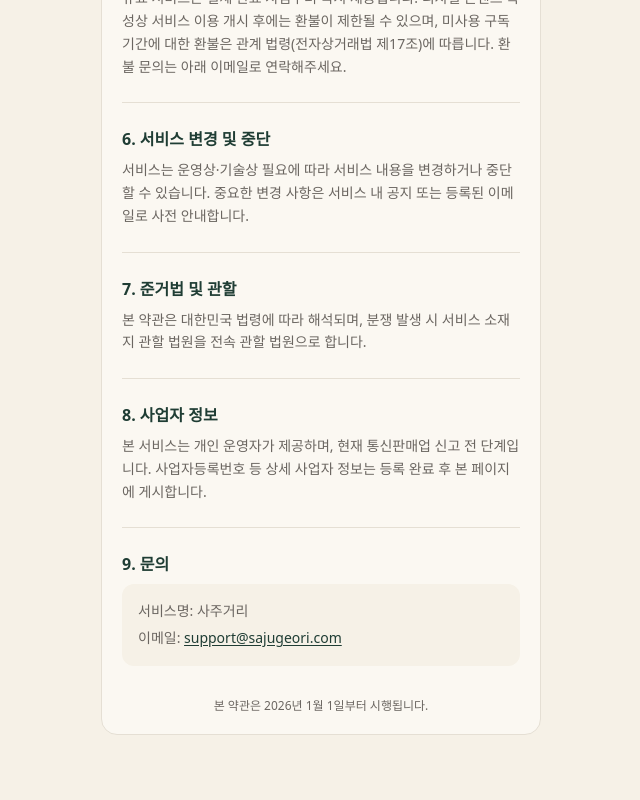
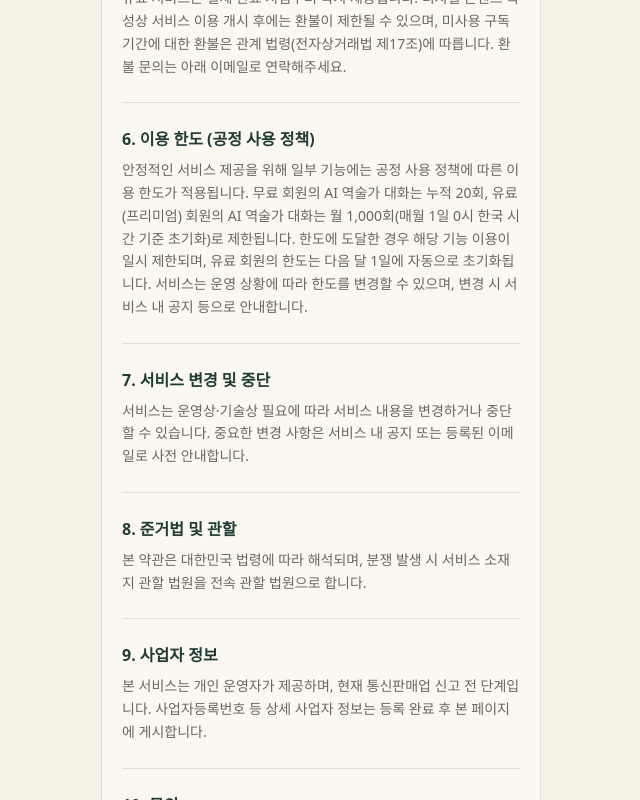
Before and after one commit to Clean-photos/sajugeori, a Next.js app: page /terms in a window 1280 px wide. Shown: the part 1740-2540 px from the top of the page, without its empty margins (319-959 px from the left). Before the commit the page ends 2503 px from the top, so only its background shows below. Built offline with nearby package versions, Linux system fonts and the light colour scheme; no server answers.

Commit message:
feat: 이용약관에 공정 사용 정책(이용 한도) 조항 신설
6조로 무료 20회·프리미엄 월 1,000회(매월 1일 KST 초기화) 한도를 명시하고
이후 조항 번호를 7~10으로 재정렬. 월간 한도 도입에 따른 약관 정합성 확보.

```diff
--- a/app/terms/page.tsx
+++ b/app/terms/page.tsx
@@ -139,7 +139,20 @@ export default function TermsPage() {
           <div className="h-px bg-[#E5DFD4]" />
 
           <section>
-            <h2 className="font-semibold text-base text-[#1F3D34] mb-2">6. 서비스 변경 및 중단</h2>
+            <h2 className="font-semibold text-base text-[#1F3D34] mb-2">6. 이용 한도 (공정 사용 정책)</h2>
+            <p className="text-[#6B6661] leading-relaxed">
+              안정적인 서비스 제공을 위해 일부 기능에는 공정 사용 정책에 따른 이용 한도가 적용됩니다.
+              무료 회원의 AI 역술가 대화는 누적 20회, 유료(프리미엄) 회원의 AI 역술가 대화는
+              월 1,000회(매월 1일 0시 한국 시간 기준 초기화)로 제한됩니다.
+              한도에 도달한 경우 해당 기능 이용이 일시 제한되며, 유료 회원의 한도는 다음 달 1일에 자동으로 초기화됩니다.
+              서비스는 운영 상황에 따라 한도를 변경할 수 있으며, 변경 시 서비스 내 공지 등으로 안내합니다.
+            </p>
+          </section>
+
+          <div className="h-px bg-[#E5DFD4]" />
+
+          <section>
+            <h2 className="font-semibold text-base text-[#1F3D34] mb-2">7. 서비스 변경 및 중단</h2>
             <p className="text-[#6B6661] leading-relaxed">
               서비스는 운영상·기술상 필요에 따라 서비스 내용을 변경하거나 중단할 수 있습니다.
               중요한 변경 사항은 서비스 내 공지 또는 등록된 이메일로 사전 안내합니다.
@@ -149,7 +162,7 @@ export default function TermsPage() {
           <div className="h-px bg-[#E5DFD4]" />
 
           <section>
-            <h2 className="font-semibold text-base text-[#1F3D34] mb-2">7. 준거법 및 관할</h2>
+            <h2 className="font-semibold text-base text-[#1F3D34] mb-2">8. 준거법 및 관할</h2>
             <p className="text-[#6B6661] leading-relaxed">
               본 약관은 대한민국 법령에 따라 해석되며, 분쟁 발생 시 서비스 소재지 관할 법원을 전속 관할 법원으로 합니다.
             </p>
@@ -158,7 +171,7 @@ export default function TermsPage() {
           <div className="h-px bg-[#E5DFD4]" />
 
           <section>
-            <h2 className="font-semibold text-base text-[#1F3D34] mb-2">8. 사업자 정보</h2>
+            <h2 className="font-semibold text-base text-[#1F3D34] mb-2">9. 사업자 정보</h2>
             <p className="text-[#6B6661] leading-relaxed">
               본 서비스는 개인 운영자가 제공하며, 현재 통신판매업 신고 전 단계입니다.
               사업자등록번호 등 상세 사업자 정보는 등록 완료 후 본 페이지에 게시합니다.
@@ -168,7 +181,7 @@ export default function TermsPage() {
           <div className="h-px bg-[#E5DFD4]" />
 
           <section>
-            <h2 className="font-semibold text-base text-[#1F3D34] mb-2">9. 문의</h2>
+            <h2 className="font-semibold text-base text-[#1F3D34] mb-2">10. 문의</h2>
             <div className="bg-[#F6F1E7] rounded-xl p-4 text-[#6B6661]">
               <p>서비스명: {SERVICE_NAME}</p>
               <p className="mt-1">
```
